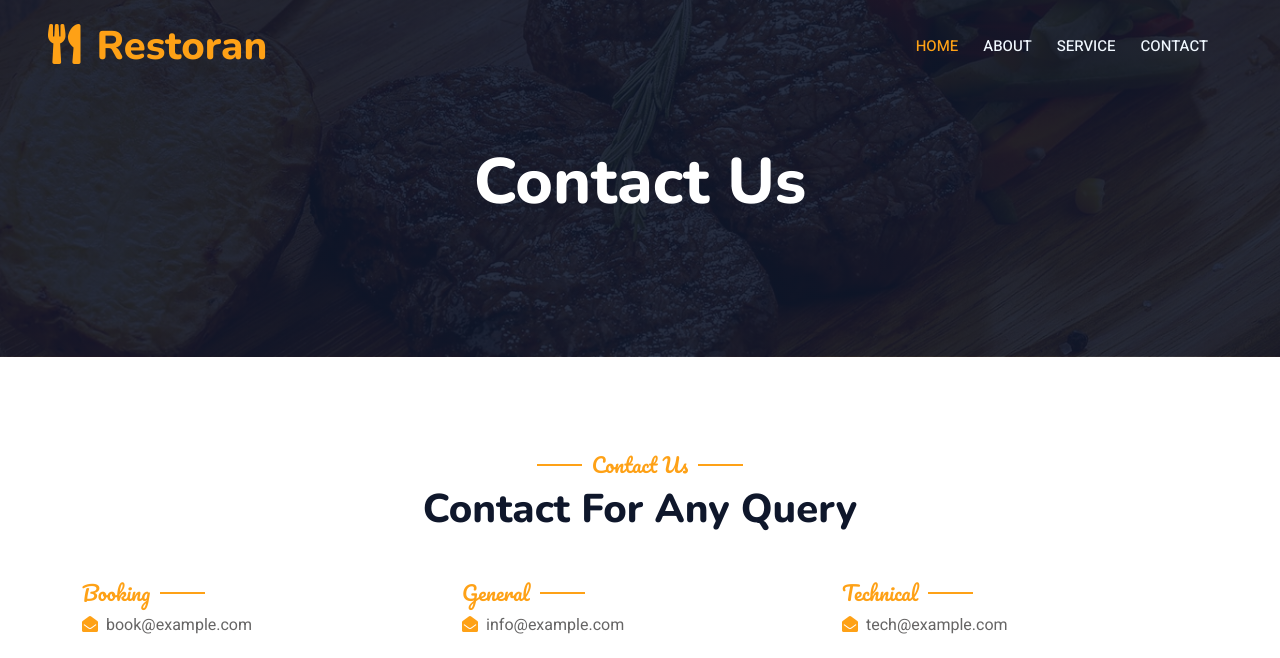
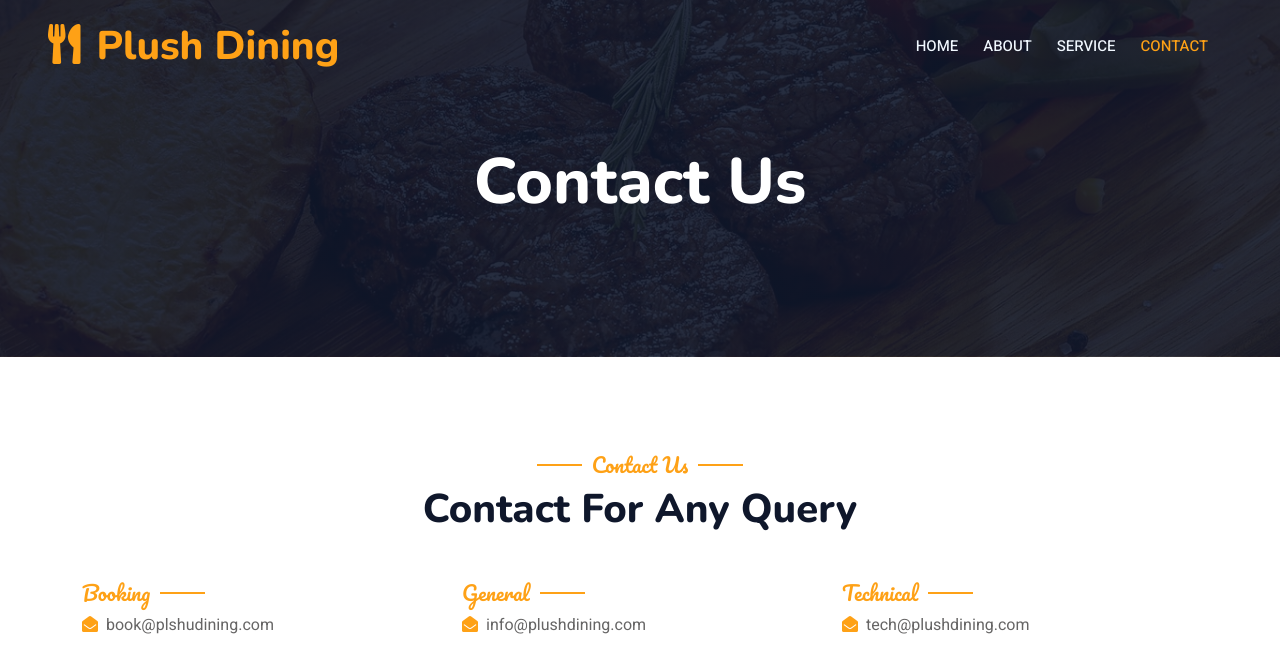
Before and after one commit to Jidealakija/restoran, a plain HTML site: page bootstrap-restaurant-template/contact.html in a window 1280 px wide. Shown: the top 658 px of the page. Drawn offline with nearby package versions, Linux system fonts and the light colour scheme.

Commit message:
second commit

```diff
--- a/bootstrap-restaurant-template/contact.html
+++ b/bootstrap-restaurant-template/contact.html
@@ -3,7 +3,7 @@
 
 <head>
     <meta charset="utf-8">
-    <title>Restoran - Bootstrap Restaurant Template</title>
+    <title>Plush Dining</title>
     <meta content="width=device-width, initial-scale=1.0" name="viewport">
     <meta content="" name="keywords">
     <meta content="" name="description">
@@ -47,7 +47,7 @@
         <div class="container-xxl position-relative p-0">
             <nav class="navbar navbar-expand-lg navbar-dark bg-dark px-4 px-lg-5 py-3 py-lg-0">
                 <a href="index.html" class="navbar-brand p-0">
-                    <h1 class="text-primary m-0"><i class="fa fa-utensils me-3"></i>Restoran</h1>
+                    <h1 class="text-primary m-0"><i class="fa fa-utensils me-3"></i>Plush Dining</h1>
                     <!-- <img src="img/logo.png" alt="Logo"> -->
                 </a>
                 <button class="navbar-toggler" type="button" data-bs-toggle="collapse" data-bs-target="#navbarCollapse">
@@ -55,7 +55,7 @@
                 </button>
                 <div class="collapse navbar-collapse" id="navbarCollapse">
                     <div class="navbar-nav ms-auto py-0 pe-4">
-                        <a href="index.html" class="nav-item nav-link active">Home</a>
+                        <a href="index.html" class="nav-item nav-link">Home</a>
                         <a href="about.html" class="nav-item nav-link">About</a>
                         <a href="service.html" class="nav-item nav-link">Service</a>
                         <!-- <a href="menu.html" class="nav-item nav-link">Menu</a> -->
@@ -67,7 +67,7 @@
                                 <a href="testimonial.html" class="dropdown-item">Testimonial</a>
                             </div>
                         </div> -->
-                        <a href="contact.html" class="nav-item nav-link">Contact</a>
+                        <a href="contact.html" class="nav-item nav-link active">Contact</a>
                     <!-- </div>
                     <a href="" class="btn btn-primary py-2 px-4">Book A Table</a>
                 </div> -->
@@ -101,15 +101,15 @@
                         <div class="row gy-4">
                             <div class="col-md-4">
                                 <h5 class="section-title ff-secondary fw-normal text-start text-primary">Booking</h5>
-                                <p><i class="fa fa-envelope-open text-primary me-2"></i>book@example.com</p>
+                                <p><i class="fa fa-envelope-open text-primary me-2"></i>book@plshudining.com</p>
                             </div>
                             <div class="col-md-4">
                                 <h5 class="section-title ff-secondary fw-normal text-start text-primary">General</h5>
-                                <p><i class="fa fa-envelope-open text-primary me-2"></i>info@example.com</p>
+                                <p><i class="fa fa-envelope-open text-primary me-2"></i>info@plushdining.com</p>
                             </div>
                             <div class="col-md-4">
                                 <h5 class="section-title ff-secondary fw-normal text-start text-primary">Technical</h5>
-                                <p><i class="fa fa-envelope-open text-primary me-2"></i>tech@example.com</p>
+                                <p><i class="fa fa-envelope-open text-primary me-2"></i>tech@plushdining.com</p>
                             </div>
                         </div>
                     </div>
```
Also changed, not shown: bootstrap-restaurant-template/about.html (+3 -3 lines), bootstrap-restaurant-template/index.html (+3 -3 lines), bootstrap-restaurant-template/service.html (+2 -2 lines).
